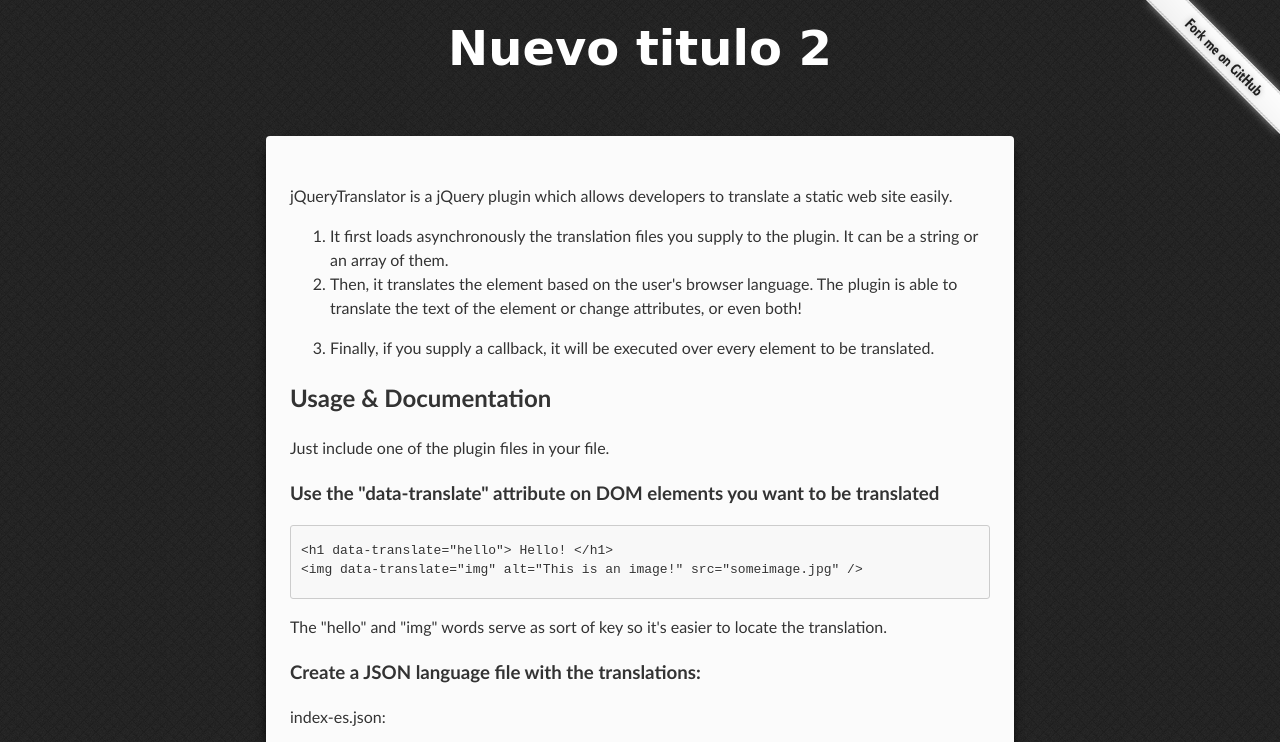
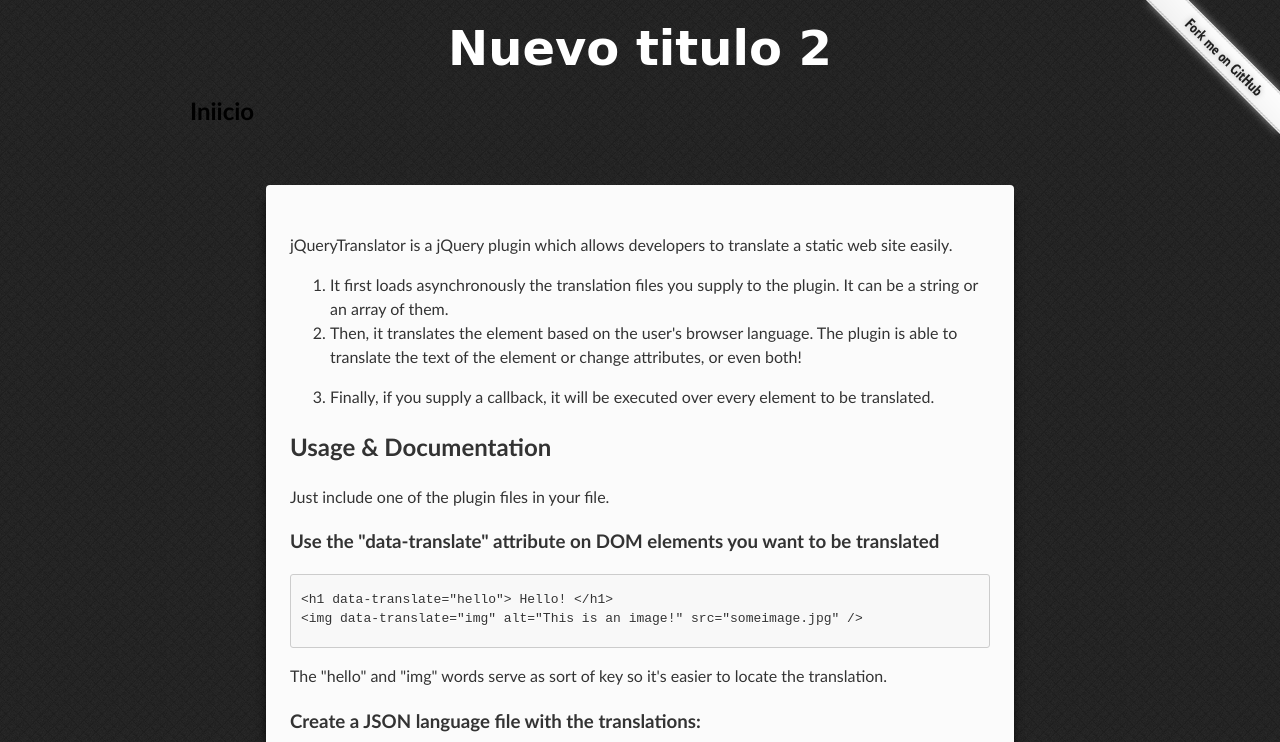
Before and after one commit to JuanBastidas1994/eliminar, a plain HTML site: page index.html in a window 1280 px wide. Shown: the top 742 px of the page. Drawn offline with nearby package versions, Linux system fonts and the light colour scheme; no server answers; a web font is replaced by a local one.

Commit message:
agregue un h2 al index

```diff
--- a/index.html
+++ b/index.html
@@ -12,6 +12,7 @@
     </a>
 	<div id="wrapper">
 		<h1>Nuevo titulo 2</h1>
+		<h2>Iniicio</h2>
         <article>
 			<p data-translate="pIntro">jQueryTranslator is a jQuery plugin which allows developers to translate a static web site easily.</p>
 
```
